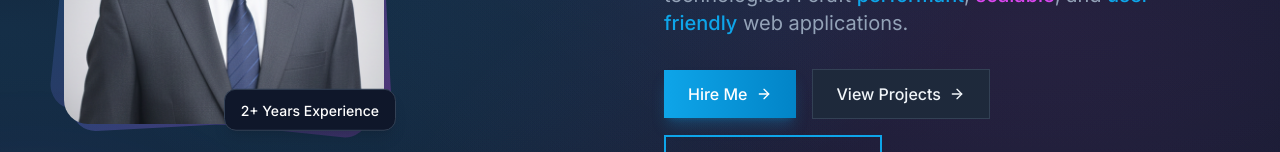
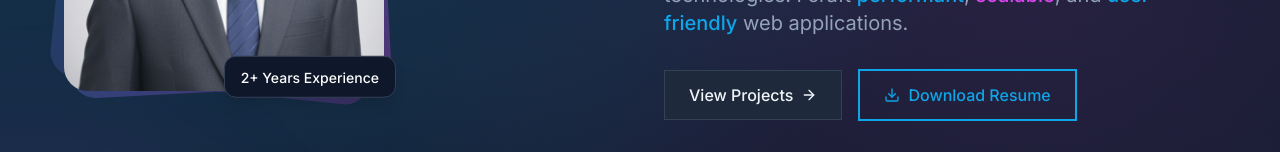
Before and after one commit to sohan-99/new-portfolio, a Next.js app: page / in a window 1280 px wide. Shown: the part 435-587 px from the top of the page. Built offline with nearby package versions, Linux system fonts and the light colour scheme; no server answers.

Commit message:
feat: remove 'Hire Me' button from Hero component

```diff
--- a/src/components/Hero.tsx
+++ b/src/components/Hero.tsx
@@ -193,10 +193,6 @@ export default function Hero() {
                 variants={item}
                 className="flex flex-wrap items-center justify-center lg:justify-start gap-4 mb-8"
               >
-                <Link href="/contact" className="btn-primary group">
-                  Hire Me
-                  <FiArrowRight className="w-4 h-4 transition-transform group-hover:translate-x-1" />
-                </Link>
                 <Link href="/projects" className="btn-secondary group">
                   View Projects
                   <FiArrowRight className="w-4 h-4 transition-transform group-hover:translate-x-1" />
```
